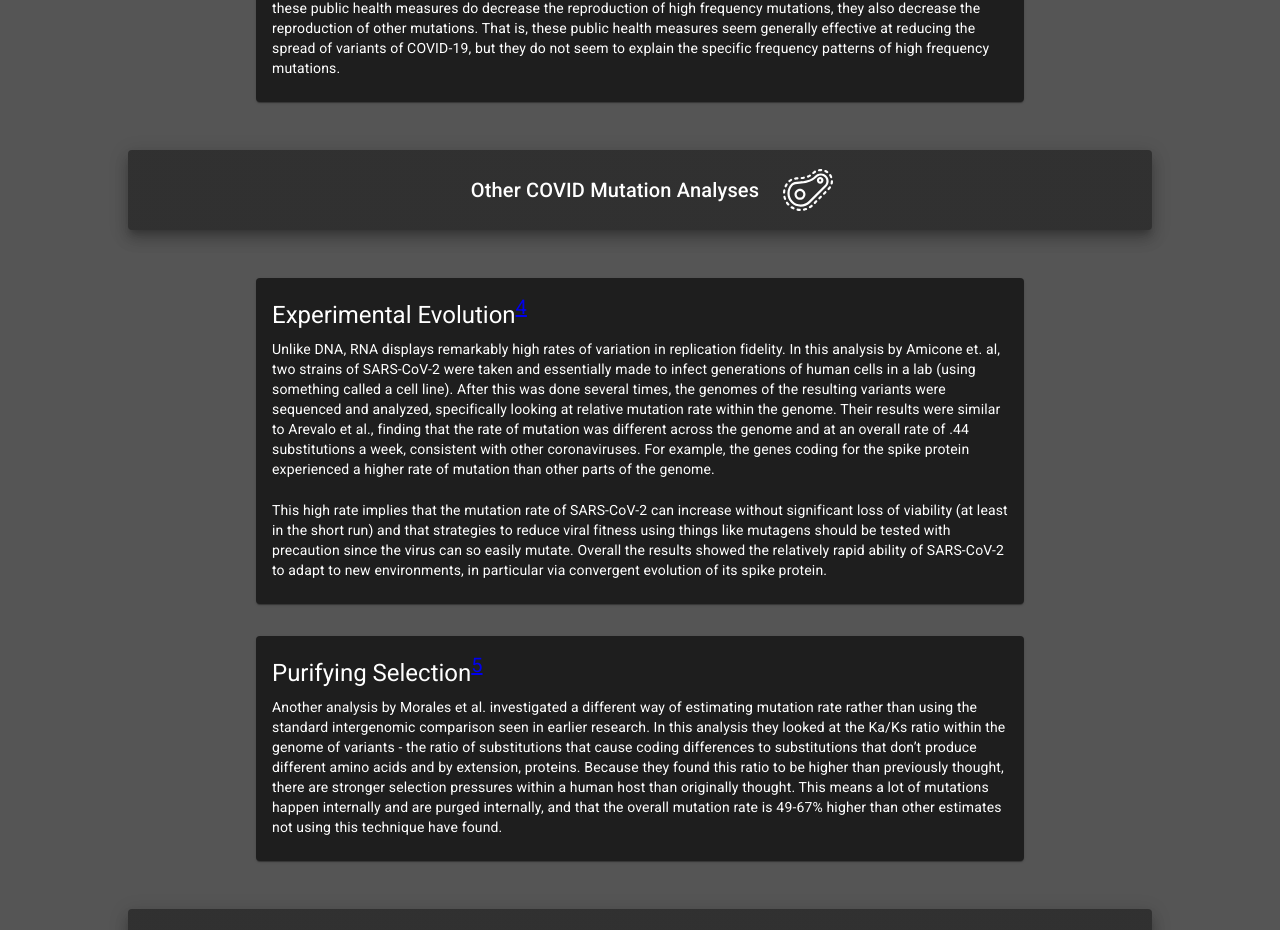
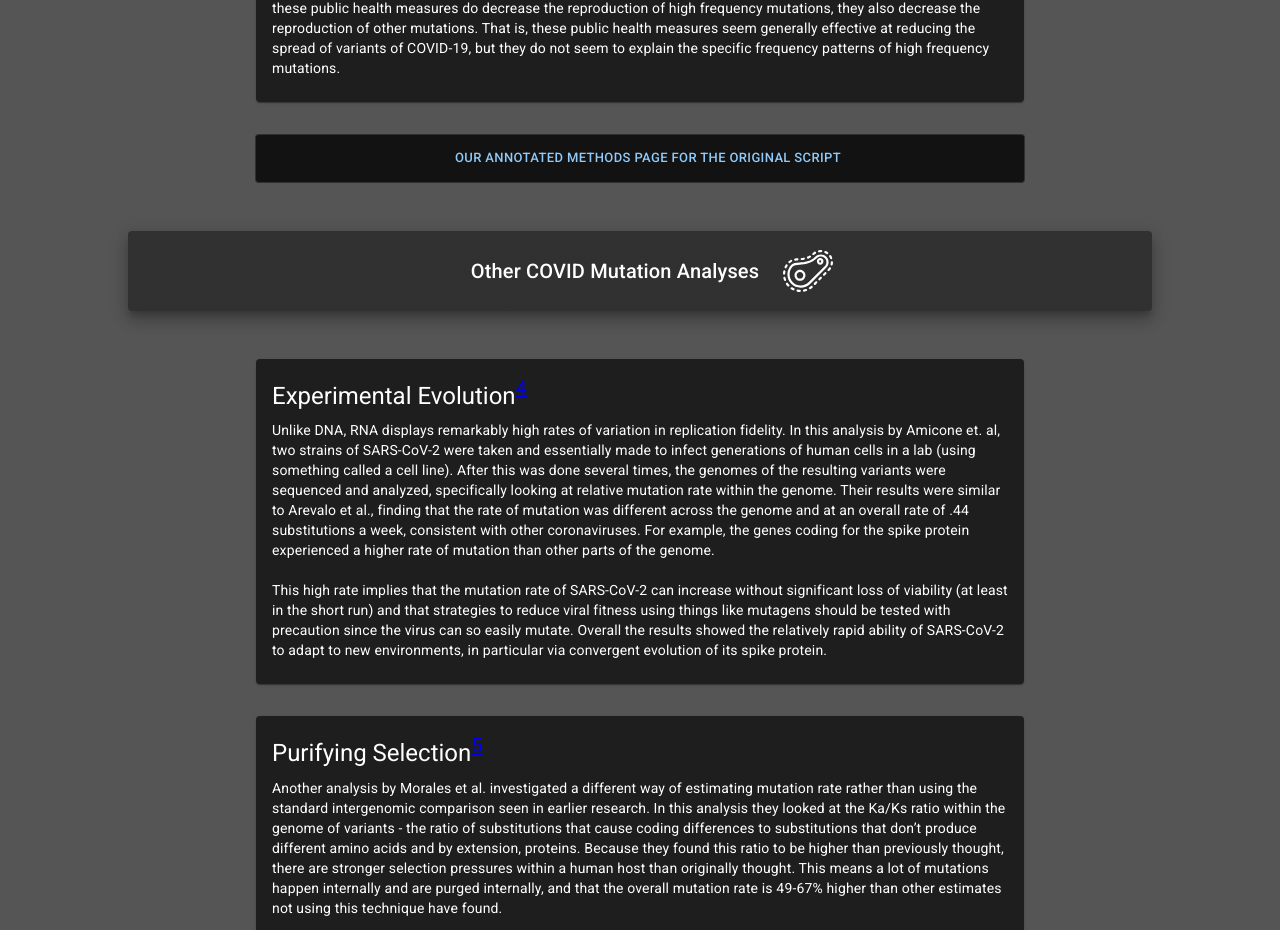
Before and after one commit to Zach332/COVIDMutationRateSite, a JavaScript app: page / in a window 1280 px wide. Shown: the part 3672-4602 px from the top of the page. Built offline with nearby package versions, Linux system fonts and the light colour scheme; the HTML template or start-up script is replaced by a standard one.

Commit message:
Link to annotated methods

```diff
--- a/src/App.js
+++ b/src/App.js
@@ -140,6 +140,13 @@ function App() {
                 </Typography>
             </CardContent>
         </Card>
+        <Card variant="outlined" sx={{m: 2, width: '60%'}}>
+            <CardActions sx={{width: '100%'}}>
+                <Button sx={{textAlign: 'center', width: '100%'}} onClick={() => {
+                    window.open("https://zach332.github.io/compbioscriptannotation/");
+                }} size="small">Our annotated methods page for the original script</Button>
+            </CardActions>
+        </Card>
         <Paper elevation={10} sx={{
               m: 4,
               width: '80%',
```
